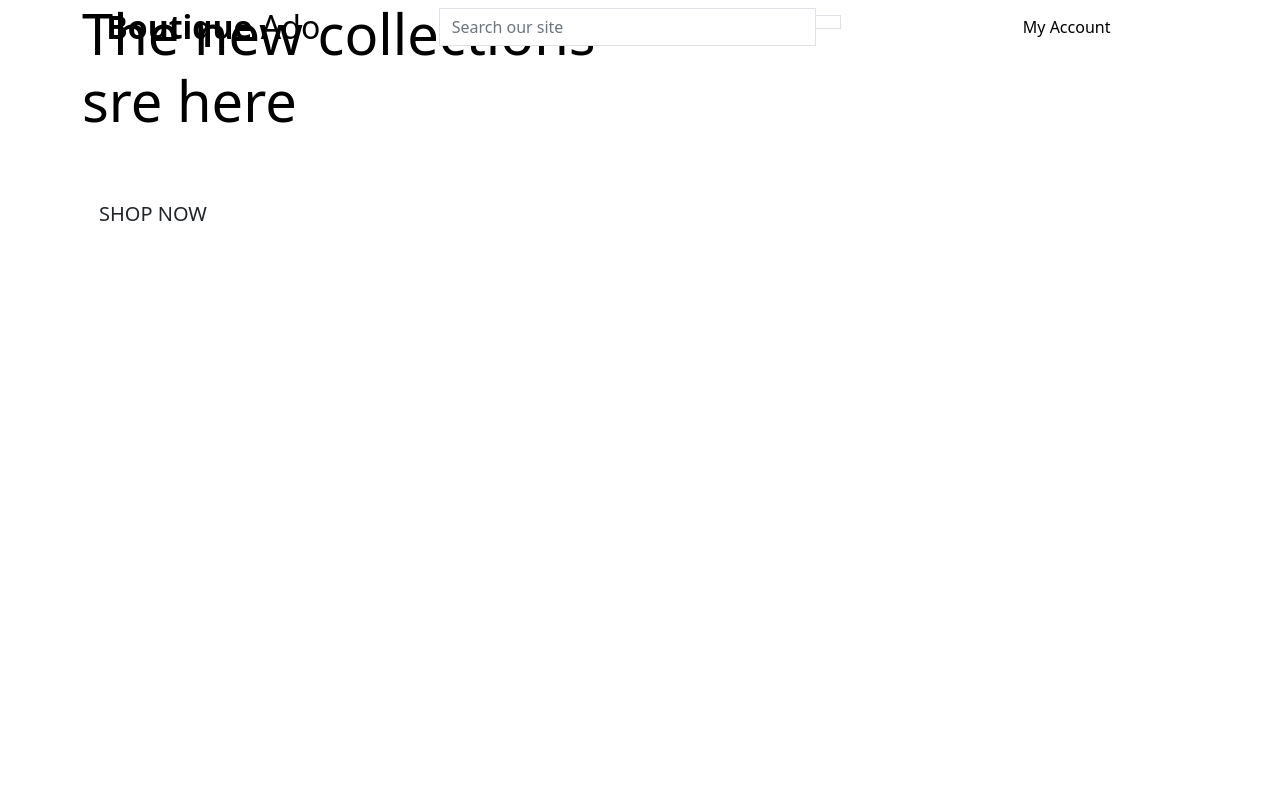
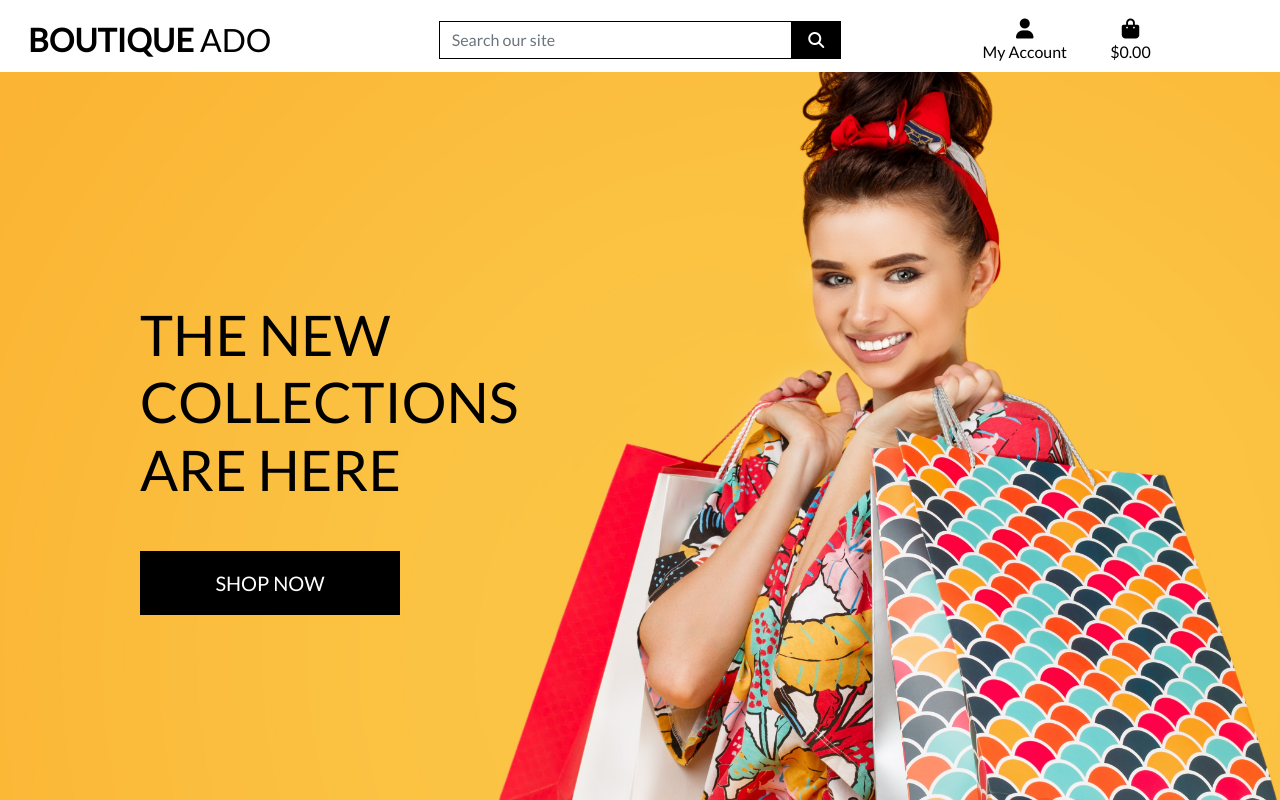
Before and after one commit to bozy15/boutique-ado-e-commerce, a Django app: page / in a window 1280 px wide. Run offline with Django 3.2, Linux system fonts and the light colour scheme; some libraries are stand-ins or nearby versions.

Commit message:
completed homepage header and css

```diff
--- a/boutique_ado/settings.py
+++ b/boutique_ado/settings.py
@@ -153,6 +153,10 @@ USE_TZ = True
 # https://docs.djangoproject.com/en/3.2/howto/static-files/
 
 STATIC_URL = "/static/"
+STATICFILES_DIRS = (os.path.join(BASE_DIR, "static"),)
+
+MEDIA_URL = "/media/"
+MEDIA_ROOT = os.path.join(BASE_DIR, "media")
 
 # Default primary key field type
 # https://docs.djangoproject.com/en/3.2/ref/settings/#default-auto-field
--- a/boutique_ado/urls.py
+++ b/boutique_ado/urls.py
@@ -16,9 +16,11 @@ Including another URLconf
 from django.contrib import admin
 from django.urls import path
 from django.urls.conf import include
+from django.conf import settings
+from django.conf.urls.static import static
 
 urlpatterns = [
     path('admin/', admin.site.urls), # admin site path
     path('accounts/', include('allauth.urls')), # allauth path
     path('', include('home.urls')) # home path
-]
+] + static(settings.MEDIA_URL, document_root=settings.MEDIA_ROOT)
--- a/home/templates/home/index.html
+++ b/home/templates/home/index.html
@@ -13,7 +13,7 @@
     <div class="container h-100">
         <div class="row h-100">
             <div class="col7 col-md-6 my-auto">
-                <h1 class="display-4 logo-font text-black">The new collections sre here</h1>
+                <h1 class="display-4 logo-font text-black">The new collections are here</h1>
                 <div class="my-5">
                     <h4>
                         <a href="" class="shop-now-button btn btn-lg rounded-0 text-uppercase py-3">Shop Now</a>
--- /dev/null
+++ b/static/css/base.css
@@ -0,0 +1,84 @@
+@import url('https://fonts.googleapis.com/css2?family=Lato:ital@1&display=swap');
+
+html {
+  height: 100%;
+}
+
+body {
+  background: url("/media/homepage_background_cropped.jpg") no-repeat center
+    center fixed;
+  background-size: cover;
+  height: calc(100vh - 164px);
+  color: #555;
+  font-family: "Lato", sans-serif;
+}
+
+/* from Bulma */
+.icon {
+  align-items: center;
+  display: inline-flex;
+  justify-content: center;
+  height: 1.5rem;
+  width: 1.5rem;
+}
+
+.logo-font {
+  text-transform: uppercase;
+}
+
+.main-logo-link {
+  width: fit-content;
+}
+
+.shop-now-button {
+  background: black;
+  color: white;
+  min-width: 260px;
+}
+
+.btn-black {
+  background: black;
+  color: white;
+}
+
+.shop-now-button:hover,
+.shop-now-button:active,
+.shop-now-button:focus,
+.btn-black:hover,
+.btn-black:active,
+.btn-black:focus {
+  background: #222;
+  color: white;
+}
+
+.text-black {
+  color: #000 !important;
+}
+
+.border-black {
+  border: 1px solid black !important;
+}
+
+/* -------------------------------- Media Queries */
+
+/* Slightly larger container on xl screens */
+@media (min-width: 1200px) {
+  .container {
+    max-width: 80%;
+  }
+}
+
+/* fixed top navbar only on medium and up */
+@media (min-width: 992px) {
+  .fixed-top-desktop-only {
+    position: fixed;
+    top: 0;
+    right: 0;
+    left: 0;
+    z-index: 1030;
+  }
+
+  .header-container {
+    padding-top: 164px;
+  }
+}
--- a/templates/base.html
+++ b/templates/base.html
@@ -19,6 +19,8 @@
         <!-- Bootstrap CSS -->
         <link href="https://cdn.jsdelivr.net/npm/bootstrap@5.1.3/dist/css/bootstrap.min.css" rel="stylesheet"
             integrity="sha384-1BmE4kWBq78iYhFldvKuhfTAU6auU8tT94WrHftjDbrCEXSU1oBoqyl2QvZ6jIW3" crossorigin="anonymous">
+        <link rel="stylesheet" href="https://fonts.googleapis.com/css?family=Lato&display=swap">
+        <link rel="stylesheet" href="{% static 'css/base.css' %}">
     {% endblock %}
 
     {% block extra_css %}
@@ -29,6 +31,8 @@
         <script src="https://cdn.jsdelivr.net/npm/bootstrap@5.1.3/dist/js/bootstrap.bundle.min.js"
             integrity="sha384-ka7Sk0Gln4gmtz2MlQnikT1wXgYsOg+OMhuP+IlRH9sENBO0LRn5q+8nbTov4+1p"
             crossorigin="anonymous"></script>
+        <!-- Fontawesome -->
+        <script src="https://kit.fontawesome.com/de851118c5.js" crossorigin="anonymous"></script>
     {% endblock %}
 
     {% block extra_js %}
@@ -40,7 +44,7 @@
 
 <body>
     <header class="container-fluid fixed-top">
-        <div class="row">
+        <div id="topnav" class="row bg-white pt-lg-2 d-none d-lg-flex">
             <div class="col-12 col-lg-4 my-auto py-1 py-lg-0 text-center text-lg-left">
                 <a href="{% url 'home' %}" class="nav-link main-logo-link">
                     <h2 class="logo-font text-black my-0"><strong>Boutique</strong> Ado</h2>
@@ -84,6 +88,21 @@
                             {% endif %}
                         </div>
                     </li>
+                    <li class="list-inline-item">
+                        <a class="{% if grand_total %}text-info font-weight-bold{% else %}text-black{% endif %} nav-link"
+                            href="">
+                            <div class="text-center">
+                                <div><i class="fas fa-shopping-bag fa-lg"></i></div>
+                                <p class="my-0">
+                                    {% if grand_total %}
+                                        ${{ grand_total|floatformat:2 }}
+                                    {% else %}
+                                        $0.00
+                                    {% endif %}
+                                </p>
+                            </div>
+                        </a>
+                    </li>
                 </ul>
             </div>
         </div>
```
Also changed, not shown: media/homepage_background_cropped.jpg (added).
